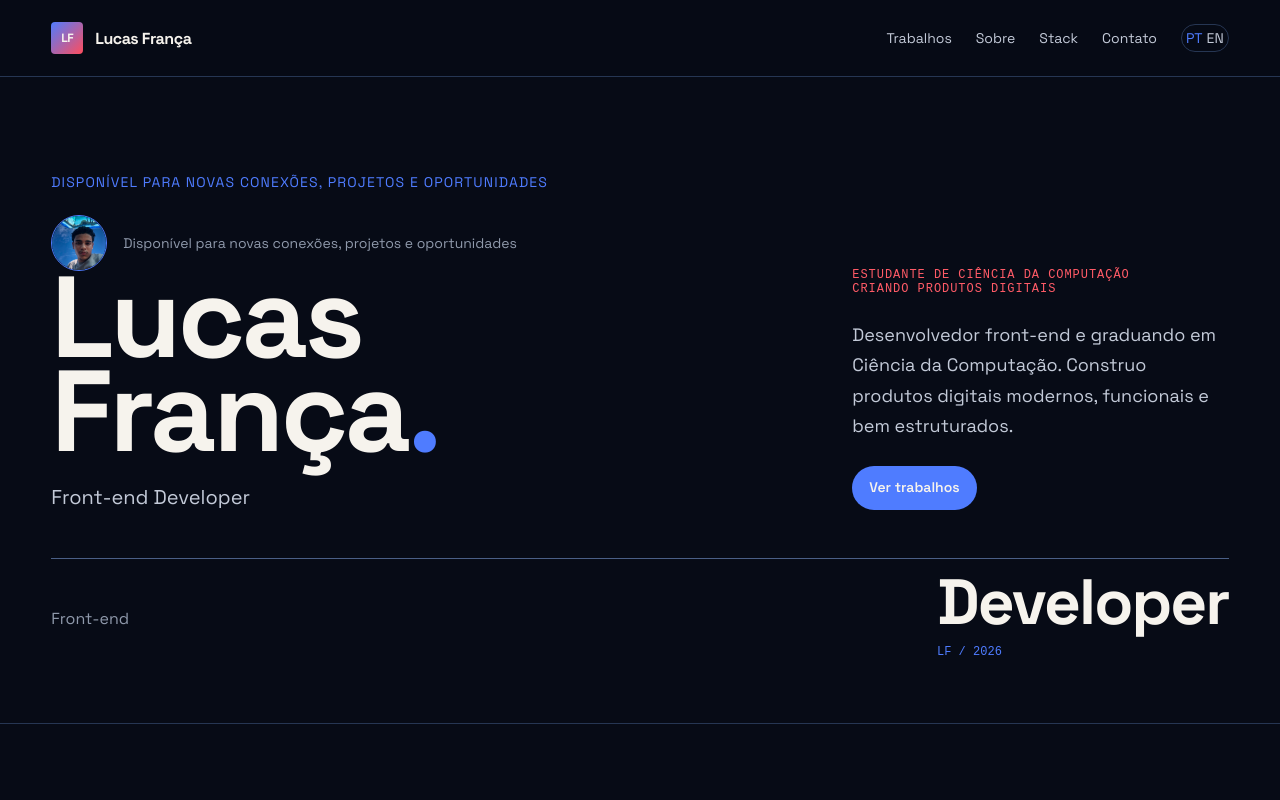
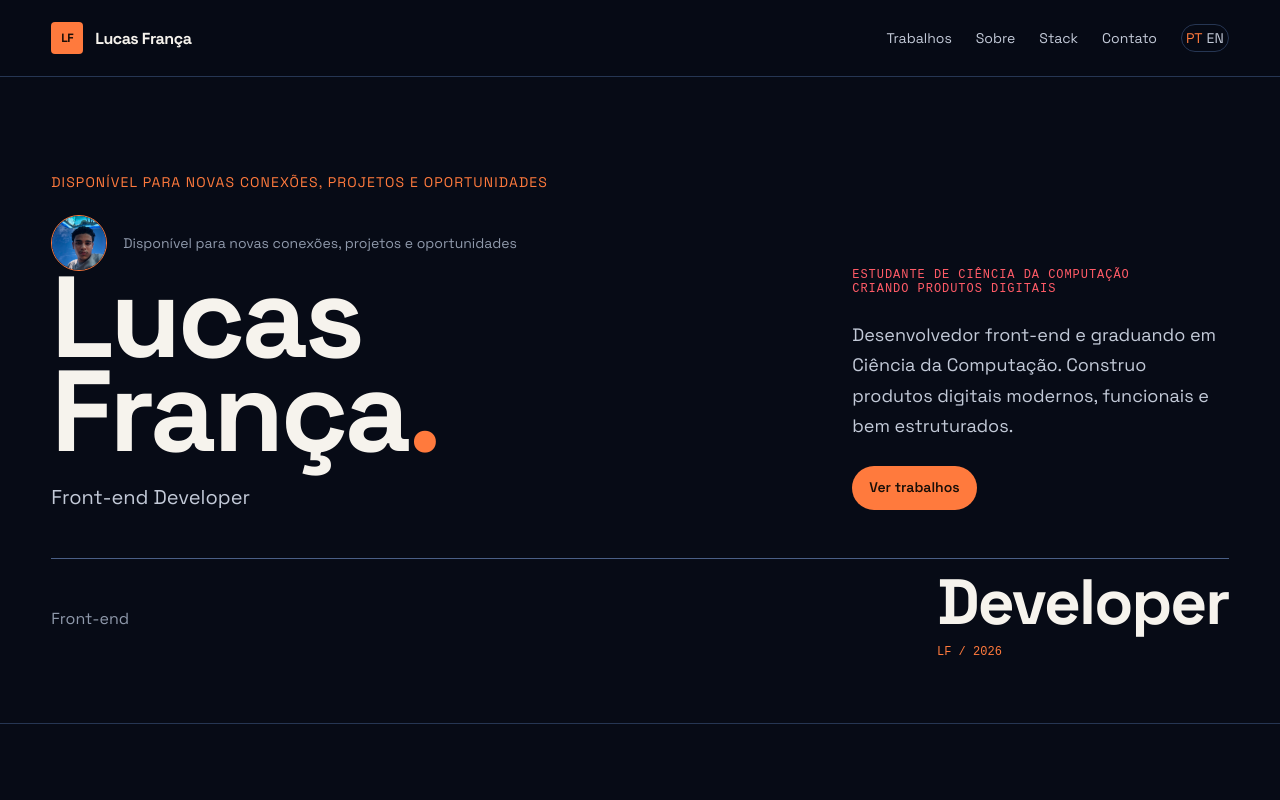
Before and after one commit to lucaszzx-dev/lucas-franca, a Next.js app: page / in a window 1280 px wide. Shown: the top 800 px of the page. Built offline with nearby package versions, Linux system fonts and the light colour scheme.

Commit message:
style: switch accent color to amber orange

```diff
--- a/src/components/Header/Header.module.css
+++ b/src/components/Header/Header.module.css
@@ -25,8 +25,8 @@
   aspect-ratio: 1;
   place-items: center;
   border-radius: var(--radius-xs);
-  background: linear-gradient(135deg, var(--color-accent), #ff4d5d);
-  color: var(--color-text-primary);
+  background: var(--color-accent);
+  color: var(--color-accent-contrast);
   font-size: var(--text-xs);
 }
 .nav {
--- a/src/styles/tokens.css
+++ b/src/styles/tokens.css
@@ -12,13 +12,13 @@
   --color-text-inverse: #070b16;
   --color-border-subtle: #263653;
   --color-border-strong: #4a5f86;
-  --color-accent: #4f7cff;
-  --color-accent-hover: #7d9cff;
-  --color-accent-active: #365fd6;
-  --color-accent-contrast: #f6f3ed;
+  --color-accent: #ff7a3d;
+  --color-accent-hover: #ff9a66;
+  --color-accent-active: #e4622a;
+  --color-accent-contrast: #1a0f08;
   --color-accent-secondary: #ff5b67;
   --color-accent-secondary-hover: #ff9ca5;
-  --color-focus: var(--color-accent-secondary);
+  --color-focus: var(--color-accent);
   --color-error: #ffb4ab;
   --color-error-surface: #3d1416;
 
```
